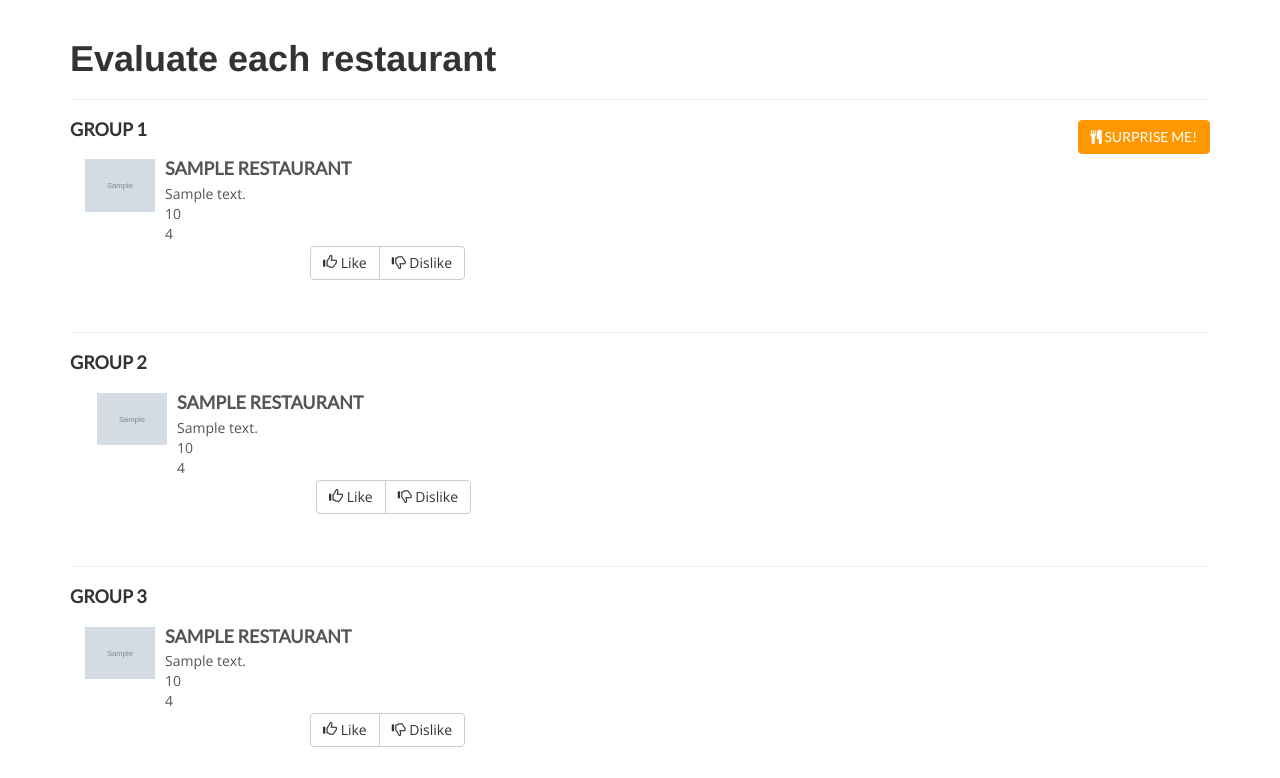
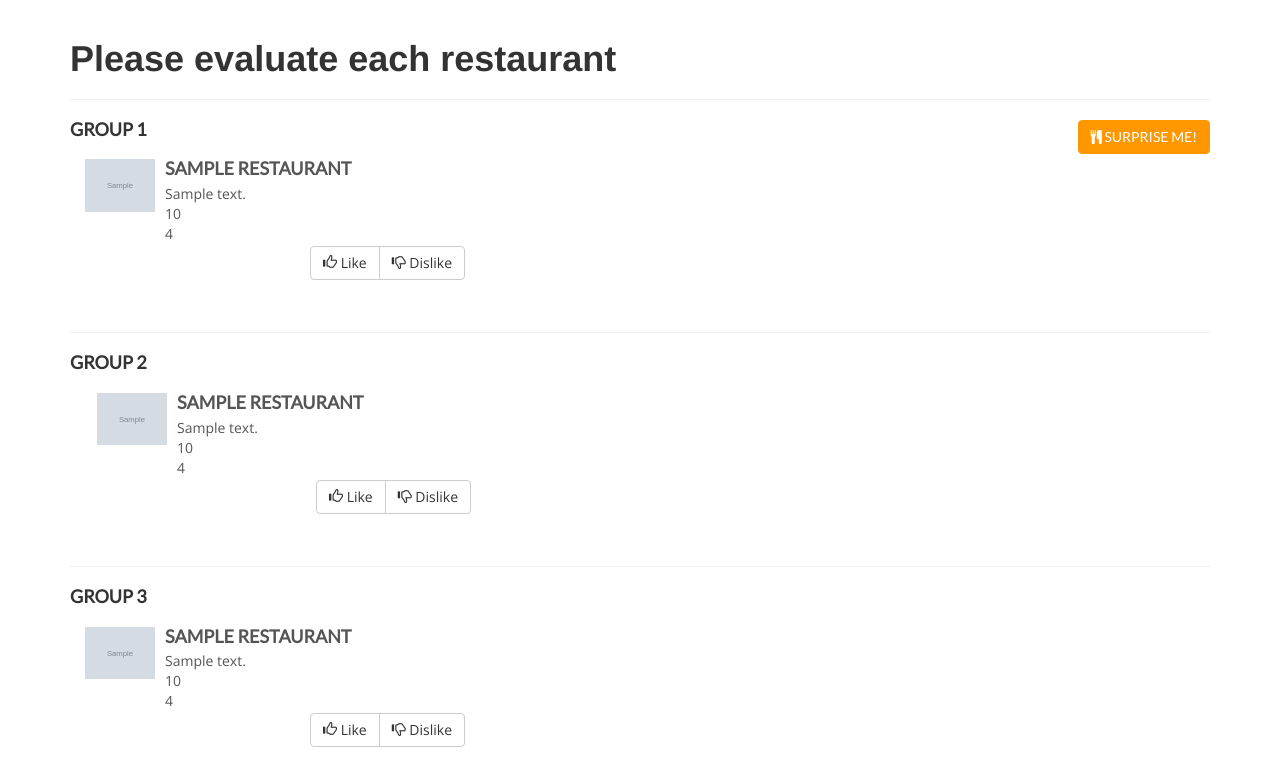
Before and after one commit to lizleano/your-next-stop, a Flask app: template templates/resultpage.html in a window 1280 px wide. Shown: the part 51-829 px from the top of the page. Run offline with Flask 2, Linux system fonts and the light colour scheme; the template is opened without the code that fills it: most values are stand-ins (such as "Sample title", 1, 10 or a date in 2020); grey boxes marked "Sample" are stand-in pictures; parts of the project's set-up code (start-up, migrations or seed data) failed here and were passed over; some libraries are stand-ins or nearby versions.

Commit message:
update resultpage

```diff
--- a/templates/resultpage.html
+++ b/templates/resultpage.html
@@ -7,7 +7,7 @@
     <form name="resform" action="/resultpage" method="POST" onsubmit="return validateResForm()">
       <input type="hidden" id="totalresults" name=""totalresults" value="{{ totalresults }}">
       <input type="hidden" id="zipcode" name="zipcode" value="{{ zipcode }}">
-      <h1>Evaluate each restaurant</h1>
+      <h1>Please evaluate each restaurant</h1>
       <hr>
       <button class="btn btn-primary btn-md btn-homepage pull-right" id="surpriseme" type="submit"><span class="fa fa-cutlery" aria-hidden="true"></span> Surprise Me!</button>
       <p id="error"></p>
```
